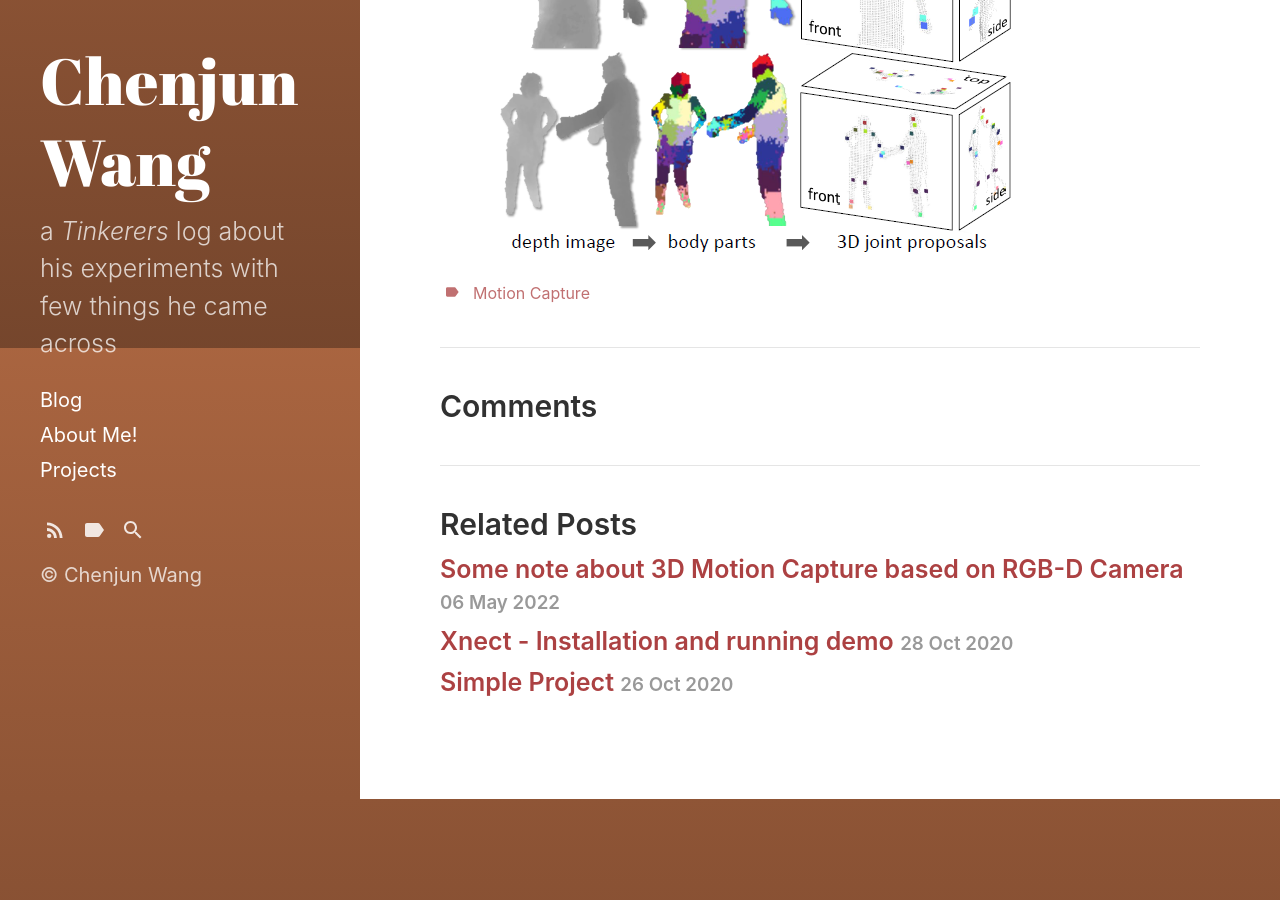
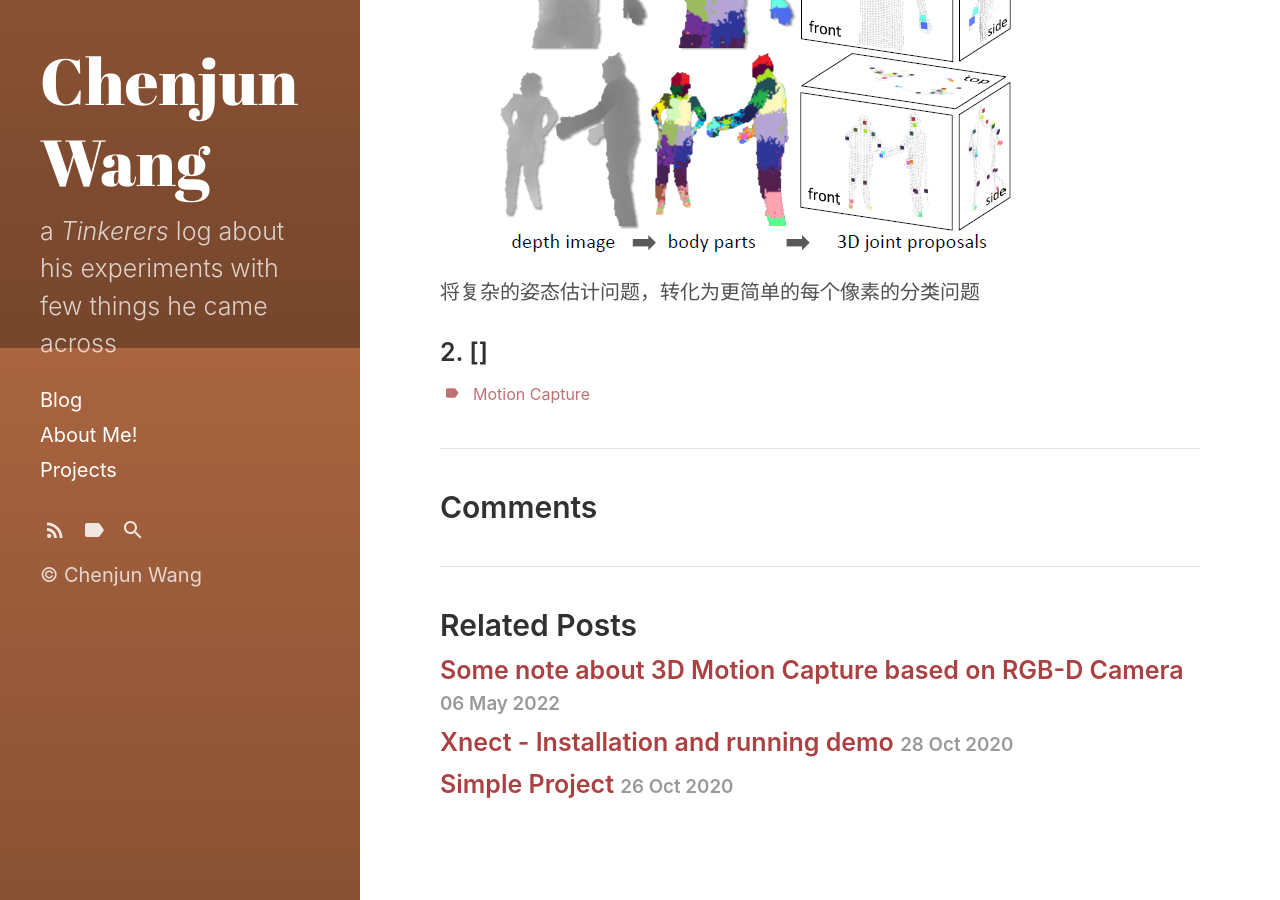
Before and after one commit to WangChenjun521/wangchenjun521.github.io, a Jekyll site: the page built from _posts/2022-5-10-MicrosoftResearch.md, in a window 1280 px wide and 900 px high, scrolled down 552 px. Built offline with Jekyll 4.4.1, drawn with Linux system fonts in a browser that asks for light colours; before the commit the page ends 1351 px from its top, so only the background shows below that.

Commit message:
auto update

```diff
--- a/_posts/2022-5-10-MicrosoftResearch.md
+++ b/_posts/2022-5-10-MicrosoftResearch.md
@@ -5,7 +5,7 @@ categories:
   - Motion Capture
 tags:
   - Motion Capture
-excerpt: wait for some moment
+excerpt: Microsoft Research相关论文 以及一些相关的整理
 comments: true
 
 
@@ -22,3 +22,7 @@ comments: true
 
 
 ![](https://wangchenjun521.github.io/assets/images/2022_05_10/1.png)
+
+将复杂的姿态估计问题，转化为更简单的每个像素的分类问题
+
+### 2. []
```
